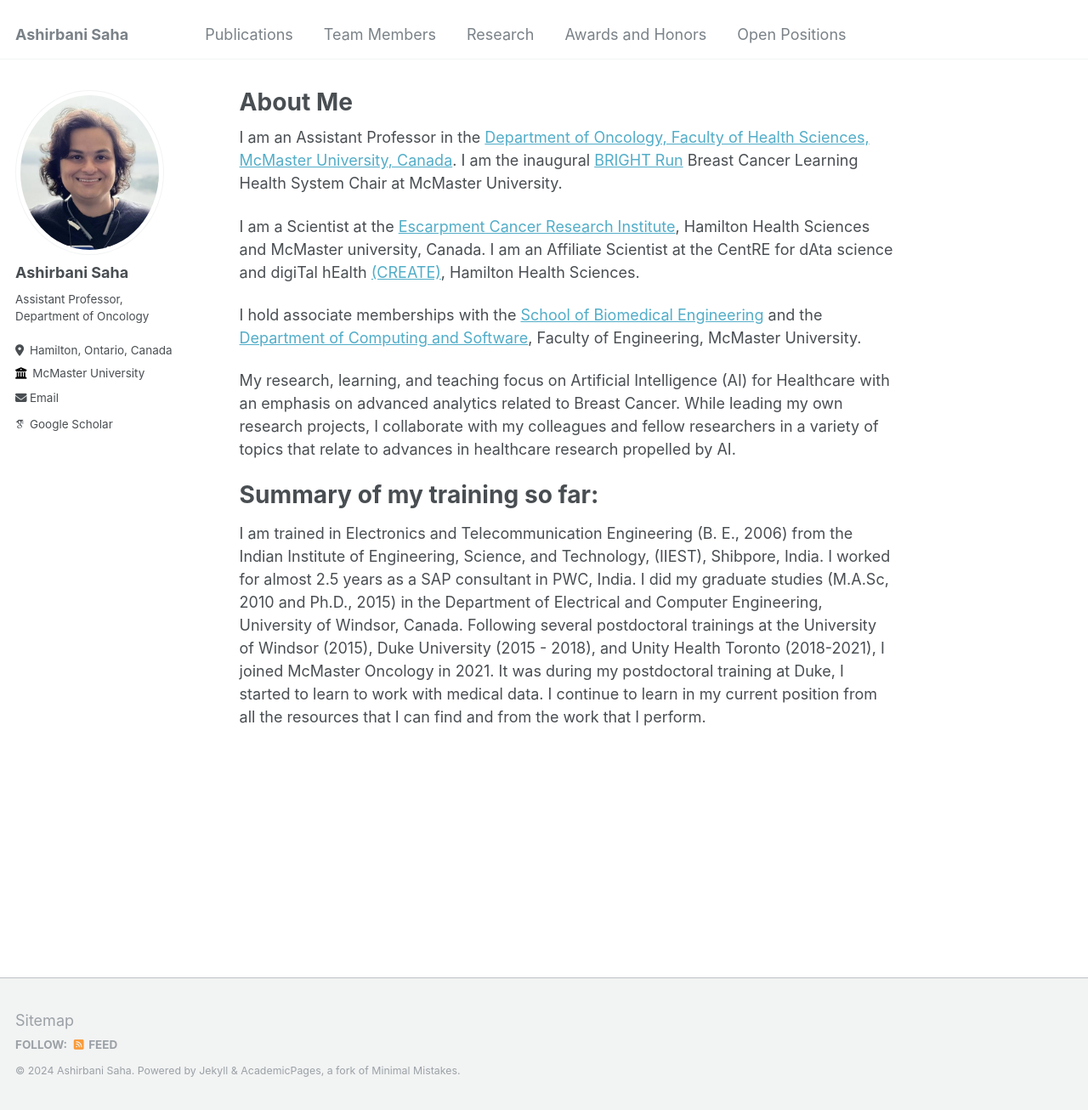
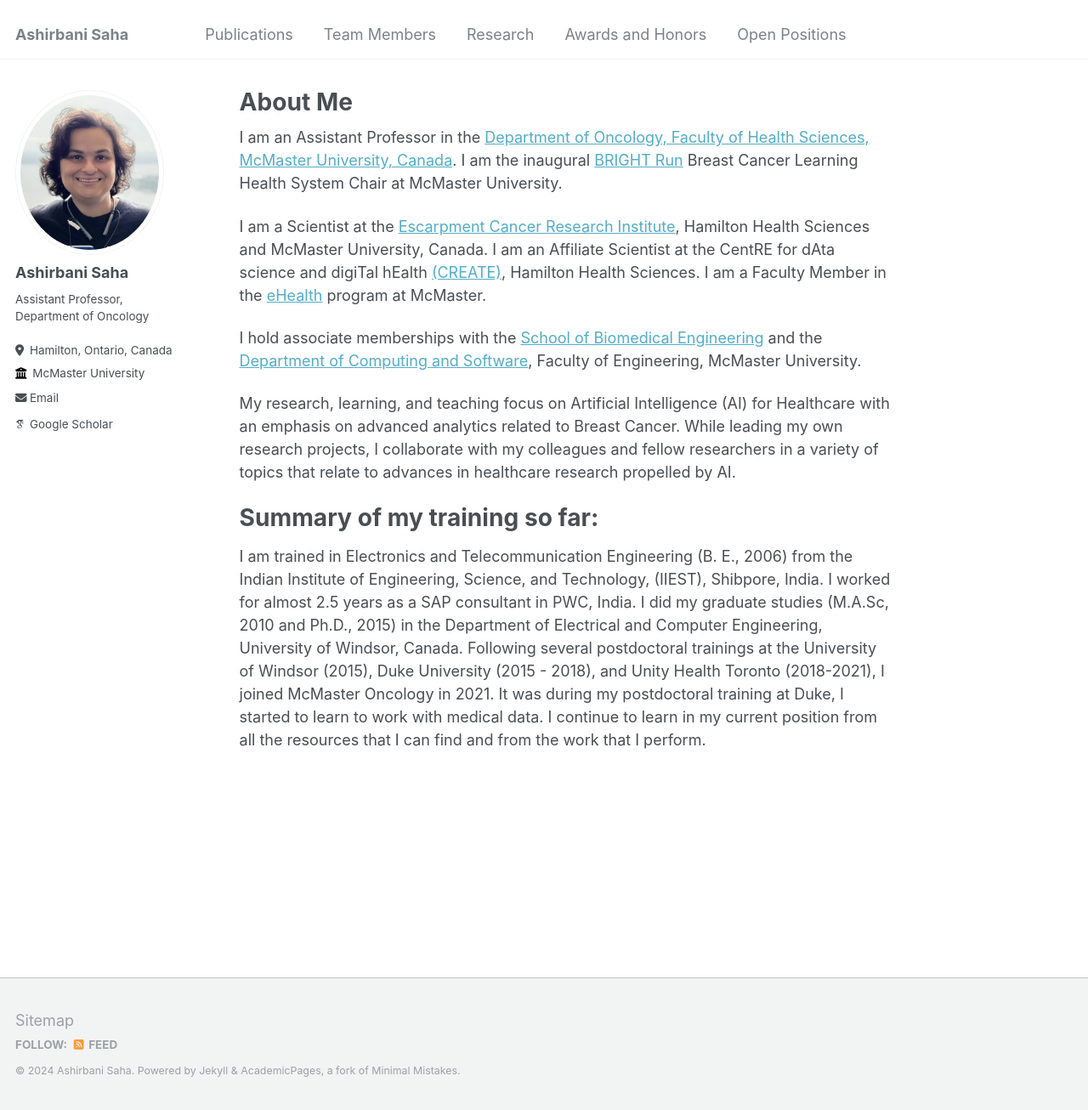
Before and after one commit to asrepo2019/ashirbanisaha, a Jekyll site: the page built from _pages/about.md, in a window 1280 px wide and 1306 px high. Shown: the whole window at 85% size. Built offline with Jekyll 4.4.1, drawn with Linux system fonts in a browser that asks for light colours; some web fonts are replaced.

Commit message:
Update about.md

```diff
--- a/_pages/about.md
+++ b/_pages/about.md
@@ -10,7 +10,7 @@ redirect_from:
 I am an Assistant Professor in the [Department of Oncology, Faculty of Health Sciences, McMaster University, Canada](https://oncology.healthsci.mcmaster.ca/).
 I am the inaugural [BRIGHT Run](https://brightrun.ca/) Breast Cancer Learning Health System Chair at McMaster University.
 
-I am a Scientist at the [Escarpment Cancer Research Institute](https://ecri.mcmaster.ca/), Hamilton Health Sciences and McMaster university, Canada. I am an Affiliate Scientist at the CentRE for dAta science and digiTal hEalth [(CREATE)](https://createhealth.ai/), Hamilton Health Sciences.
+I am a Scientist at the [Escarpment Cancer Research Institute](https://ecri.mcmaster.ca/), Hamilton Health Sciences and McMaster University, Canada. I am an Affiliate Scientist at the CentRE for dAta science and digiTal hEalth [(CREATE)](https://createhealth.ai/), Hamilton Health Sciences. I am a Faculty Member in the [eHealth](https://ehealth.mcmaster.ca/) program at McMaster.
 
 I hold associate memberships with the [School of Biomedical Engineering](https://www.eng.mcmaster.ca/msbe/) and the [Department of Computing and Software](https://www.eng.mcmaster.ca/cas/), Faculty of Engineering, McMaster University.
 
```
